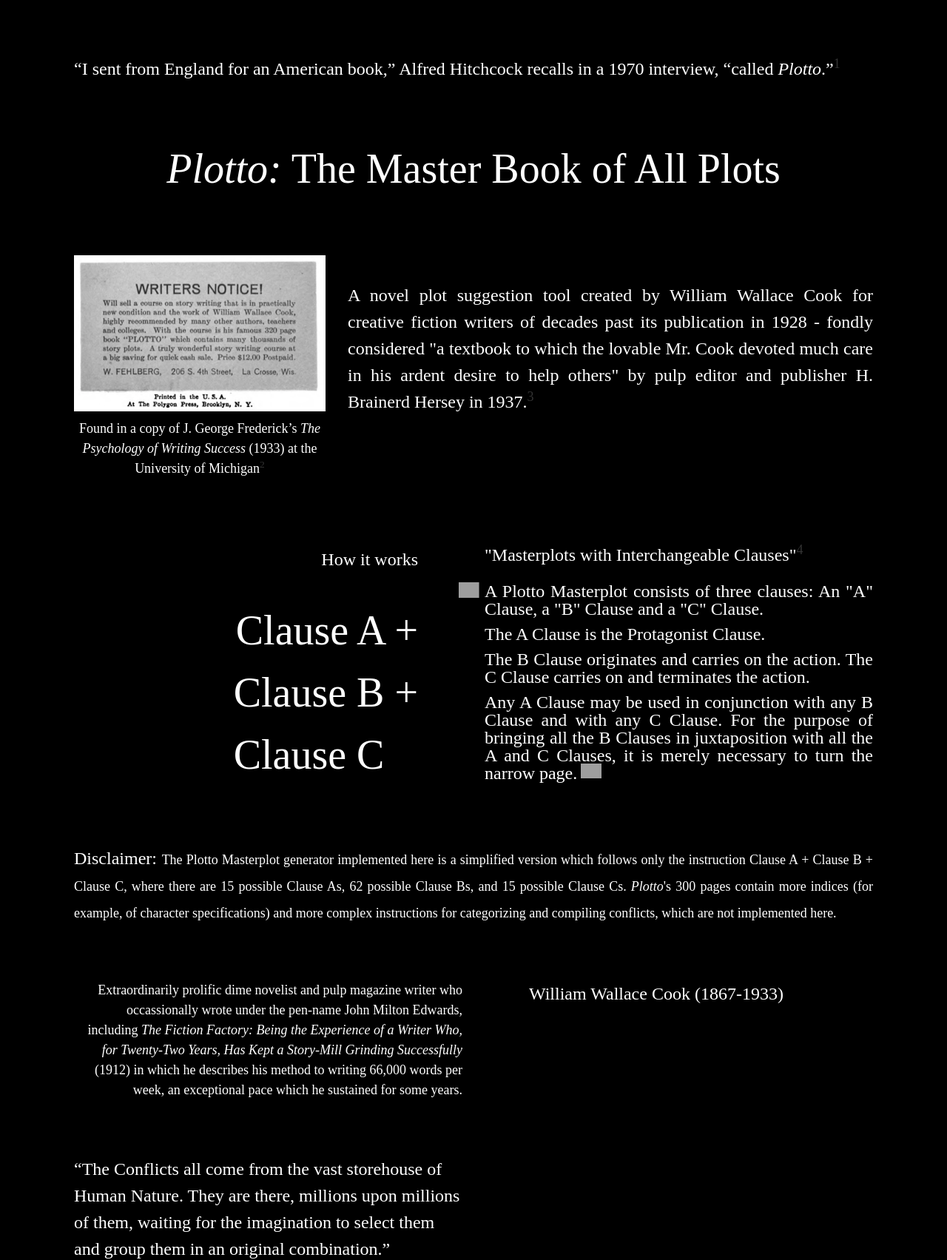
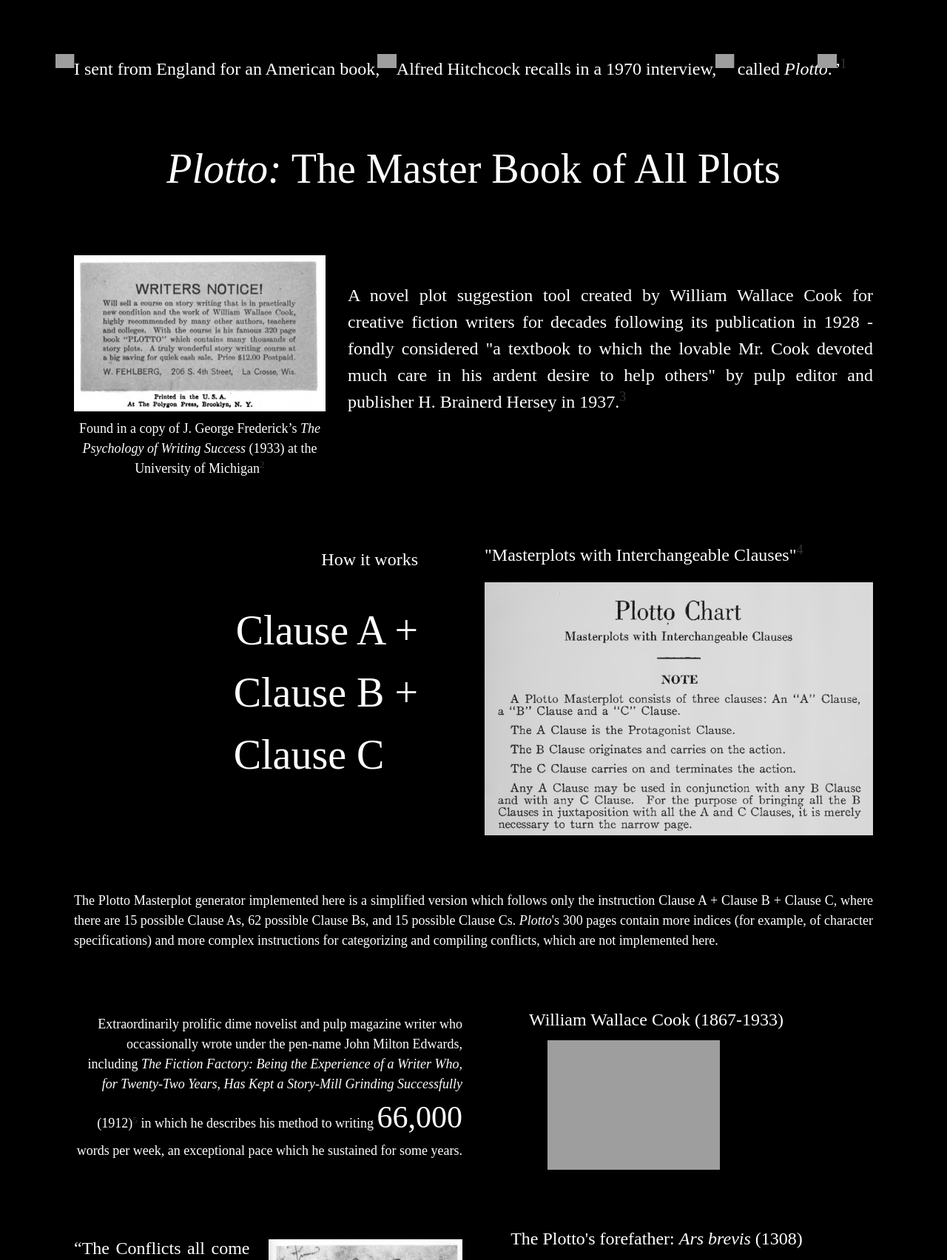
Before and after one commit to phamlauren/Plotto_Generator, a Flask app: page /history in a window 1280 px wide. Shown: the part 68-1771 px from the top of the page at 74% size. Run offline with Flask 2, Linux system fonts and the light colour scheme; some libraries are stand-ins or nearby versions; grey boxes are pictures that could not be loaded.

Commit message:
More work on history - added more on Llull and added citations at footer

```diff
--- a/templates/history.html
+++ b/templates/history.html
@@ -46,6 +46,10 @@
       font-size: 18px;
     }
 
+    .medium-text {
+      font-size: 42px;
+    }
+
     .large-text {
       font-size: 56px;
     }
@@ -58,22 +62,39 @@
       margin-top: 10px;
     }
 
-    #flip-quote{
+    #quote1{
         -webkit-transform: scaleX(-1);
         transform: scaleX(-1);
-        width: 5%;
+        width: 2%;
         position: absolute;
-        margin-left: -35px;
+        margin-top: -2px;
+        margin-left: -10px;
     }
 
-    #quote {
-      width: 5%;
+    #quote2 {
+      width: 2%;
       position: absolute;
-      margin-left: 130px;
-      margin-top: -35px;
+      margin-left: 425px;
+      margin-top: -2px;
     }
 
-    sup{
+    #quote3{
+        -webkit-transform: scaleX(-1);
+        transform: scaleX(-1);
+        width: 2%;
+        position: absolute;
+        margin-top: -2px;
+        margin-left: 882px;
+    }
+
+    #quote4 {
+      width: 2%;
+      position: absolute;
+      margin-top: -2px;
+      margin-left: 1020px;
+    }
+
+    sup, .citations{
       color: #333333;
     }
 
@@ -86,7 +107,11 @@
 	{% block content %}
 	<div class="container">
     <div class="row">
-      <div class="col-md-12 left">“I sent from England for an American book,” Alfred Hitchcock recalls in a 1970 interview, “called <span class="italics">Plotto</span>.”<sup>1</sup></div>
+      <img src="https://media.giphy.com/media/2A4A9kI7YFXC789O7A/giphy.gif" id="quote1" alt="Opening quotation mark gif">
+      <div class="col-md-12 left">I sent from England for an American book,” &nbspAlfred Hitchcock recalls in a 1970 interview,  “&nbsp&nbspcalled <span class="italics">Plotto</span>.”<sup>1</sup></div>
+      <img src="https://media.giphy.com/media/2A4A9kI7YFXC789O7A/giphy.gif" id="quote2" alt="Closing quotation mark gif">
+      <img src="https://media.giphy.com/media/2A4A9kI7YFXC789O7A/giphy.gif" id="quote3" alt="Opening quotation mark gif">
+      <img src="https://media.giphy.com/media/2A4A9kI7YFXC789O7A/giphy.gif" id="quote4" alt="Opening quotation mark gif">
     </div>
     <div class="row">
       <div class="col-md-12 large-text"><span class="italics">Plotto:</span> The Master Book of All Plots</div>
@@ -96,7 +121,7 @@
           <img src="{{ url_for('static', filename = 'writers-notice.png') }}" alt="Writers Notice advertizing Plotto found in a copy of J. George Frederick’s The Psychology of Writing Success (1933) possessed by the University of Michigan">
           <p class="small-text">Found in a copy of J. George Frederick’s <span class="italics">The Psychology of Writing Success</span> (1933) at the University of Michigan<sup>2</sup></p>
         </div>
-        <div class="col-md-8 justify"><br />A novel plot suggestion tool created by William Wallace Cook for creative fiction writers of decades past its publication in 1928 - fondly considered "a textbook to which the lovable Mr. Cook devoted much care in his ardent desire to help others" by pulp editor and publisher H. Brainerd Hersey in 1937.<sup>3</sup></div>
+        <div class="col-md-8 justify"><br />A novel plot suggestion tool created by William Wallace Cook for creative fiction writers for decades following its publication in 1928 - fondly considered "a textbook to which the lovable Mr. Cook devoted much care in his ardent desire to help others" by pulp editor and publisher H. Brainerd Hersey in 1937.<sup>3</sup></div>
       </div>
       <div class="row">
         <div class="col-md-6 right" style="padding-right: 75px;">How it works
@@ -106,27 +131,46 @@
         </div>
         <div class="col-md-6 justify">
           <div class="line-spacing" style="margin-bottom: 25px">"Masterplots with Interchangeable Clauses"<sup>4</sup></div>
-          <img src="https://media.giphy.com/media/2A4A9kI7YFXC789O7A/giphy.gif" id="flip-quote" alt="Opening quotation mark gif">
-          <div class="line-spacing">A Plotto Masterplot consists of three clauses: An "A" Clause, a "B" Clause and a "C" Clause.</div>
-          <div class="line-spacing">The A Clause is the Protagonist Clause.</div>
-          <div class="line-spacing">The B Clause originates and carries on the action. The C Clause carries on and terminates the action.</div>
-          <div class="line-spacing">Any A Clause may be used in conjunction with any B Clause and with any C Clause. For the purpose of bringing all the B Clauses in juxtaposition with all the A and C Clauses, it is merely necessary to turn the narrow page.</div>
-          <img src="https://media.giphy.com/media/2A4A9kI7YFXC789O7A/giphy.gif" id="quote" alt="Closing quotation mark gif">
+          <img src="{{ url_for('static', filename = 'masterplot_instructions.png') }}" alt="Screenshot of page 11, Plotto book">
         </div>
       </div>
       <div class="row">
-        <div class="col-md-12 justify">Disclaimer: <span class="small-text">The Plotto Masterplot generator implemented here is a simplified version which follows only the instruction Clause A + Clause B + Clause C, where there are 15 possible Clause As, 62 possible Clause Bs, and 15 possible Clause Cs. <span class="italics">Plotto</span>'s 300 pages contain more indices (for example, of character specifications) and more complex instructions for categorizing and compiling conflicts, which are not implemented here.</span></div>
+        <div class="col-md-12 justify small-text">The Plotto Masterplot generator implemented here is a simplified version which follows only the instruction Clause A + Clause B + Clause C, where there are 15 possible Clause As, 62 possible Clause Bs, and 15 possible Clause Cs. <span class="italics">Plotto</span>'s 300 pages contain more indices (for example, of character specifications) and more complex instructions for categorizing and compiling conflicts, which are not implemented here.</span></div>
       </div>
       <div class="row">
-        <div class="col-md-6 right small-text">Extraordinarily prolific dime novelist and pulp magazine writer who occassionally wrote under the pen-name John Milton Edwards, including <span class="italics">The Fiction Factory: Being the Experience of a Writer Who, for Twenty-Two Years, Has Kept a Story-Mill Grinding Successfully</span> (1912) in which he describes his method to writing 66,000 words per week, an exceptional pace which he sustained for some years.</div>
-        <div class="col-md-6 left" style="padding-left: 75px;">William Wallace Cook (1867-1933)</div>
+        <div class="col-md-6 right small-text" style="display: flex; align-items: center;">
+          <div>Extraordinarily prolific dime novelist and pulp magazine writer who occassionally wrote under the pen-name John Milton Edwards, including <span class="italics">The Fiction Factory: Being the Experience of a Writer Who, for Twenty-Two Years, Has Kept a Story-Mill Grinding Successfully</span> (1912)<sup>5</sup> in which he describes his method to writing <span class="medium-text">66,000</span> words per week, an exceptional pace which he sustained for some years.</div>
+        </div>
+        <div class="col-md-6 left" style="padding-left: 75px;">William Wallace Cook (1867-1933)
+          <img src="https://m.media-amazon.com/images/I/51Q3deJXmNL.jpg" alt="Book cover of Cook's book The Ficton Factory" style="width: 50%; margin-top: 10px; margin-left: 25px">
+        </div>
       </div>
       <div class="row">
-        <div class="col-md-6 left">
-          “The Conflicts all come from the vast storehouse of Human Nature. They are there, millions upon millions of them, waiting for the imagination to select them and group them in an original combination.”
-          <p>The Plotto's forefather: <span class="italics">Ars brevis</span> (1308)</p>
+        <div class="col-md-6 justify" style="display: flex; align-items: center;">
+          <div>
+          “The Conflicts all come from the vast storehouse of Human Nature. They are there, millions upon millions of them, waiting for the imagination to select them and group them in an original <span class="medium-text">combination</span>.”
+          </div>
+          <img src="{{ url_for('static', filename = 'llull.png') }}" alt="Screenshot of Figure I in Llull's Ars brevis" style="width: 50%; margin-left: 25px;">
         </div>
-        <div class="col-md-6"></div>
+        <div class="col-md-6" style="padding-right: 75px;">The Plotto's forefather: <span class="italics">Ars brevis</span> (1308)<br />
+          <p class="small-text justify">
+
+            In his own Art, Cook inherits a Llullian language, as do many of the writers on formal literary methods in the seventeenth through nineteenth centuries. Although the earliest mathematical and logical thought experiments related to combinatorics can be traced to long before Llull, Llull is still ahead of the formalization of combinatorics theory in the Renaissance. While <span class="italics">Plotto</span> lacks the diagrams of spinning wheels and there is no record that Cook envisioned a machine any more complex than one's own ability to choose random numbers which could be looked up in an index, Cook's language of combination and transcendentals like Human Nature certainly recall Llull's own spiritual fervor to achieve his <span class="italics">Ars brevis</span> and other works.
+
+          </p>
+        </div>
+      </div>
+      <div class="row">
+        <div class="col-md-12">Cook glances back in history past over six hundred years to land on Llull’s Ars Brevis (1308), past the perennially resurfacing conflict: intelligible versus unintelligible reality - what can be taught and apprehended versus what cannot be - knowledge versus imagination - technique versus talent - discipline versus creativity. Interestingly, Cook himself does not oppose combinatorics and imagination - instead, he rearranges the equation altogether, to suggest that intellect is equal to combination plus imagination, intellect = combination + imagination: “The Conflicts all come from the vast storehouse of Human Nature. They are there, millions upon millions of them, waiting for the imagination to select them and group them in an original combination.”</div>
+      </div>
+      <div class="row">
+        <div class="col-md-12 citations left small-text">
+          <p>1. Collins, Paul. (2012). Foreword to Plotto. Portland: Tin House Publishing. Retrieved <a href="https://tinhouse.com/plotto-foreward-by-paul-collins">here</a>.</p>
+          <p>2. Frederick, J. George (Justus George)., Brill, A. A. (Abraham Arden). (1933). The psychology of writing success. New York: The Business Bourse, 293. Retrieved <a href="https://catalog.hathitrust.org/Record/001437985">here</a>.</p>
+          <p>3. Hersey, H. Brainerd. (1937). Pulpwood editor: the fabulous world of the thriller magazines revealed by a veteran editor and publisher. New York: Frederick A. Stokes company, 125. Retrieved <a href="https://catalog.hathitrust.org/Record/001013119">here</a>.</p>
+          <p>4. Cook, William Wallace. (1928). Plotto: A new method of plot suggestion for writers of creative fiction. Battle Creek: Ellis Publishing Company, 11.</p>
+          <p>5. Image obtained from <a href="https://www.amazon.com/Fiction-Factory-Experience-Twenty-Two-Successfully-ebook/dp/B00BBKVKAW/ref=sr_1_2?dchild=1&keywords=fiction+factory&qid=1589524689&sr=8-2">Amazon</a>.
+        </div>
       </div>
 	</div>
 	{% endblock %}
```
Also changed, not shown: static/llull.png (added), static/masterplot_instructions.png (added).
